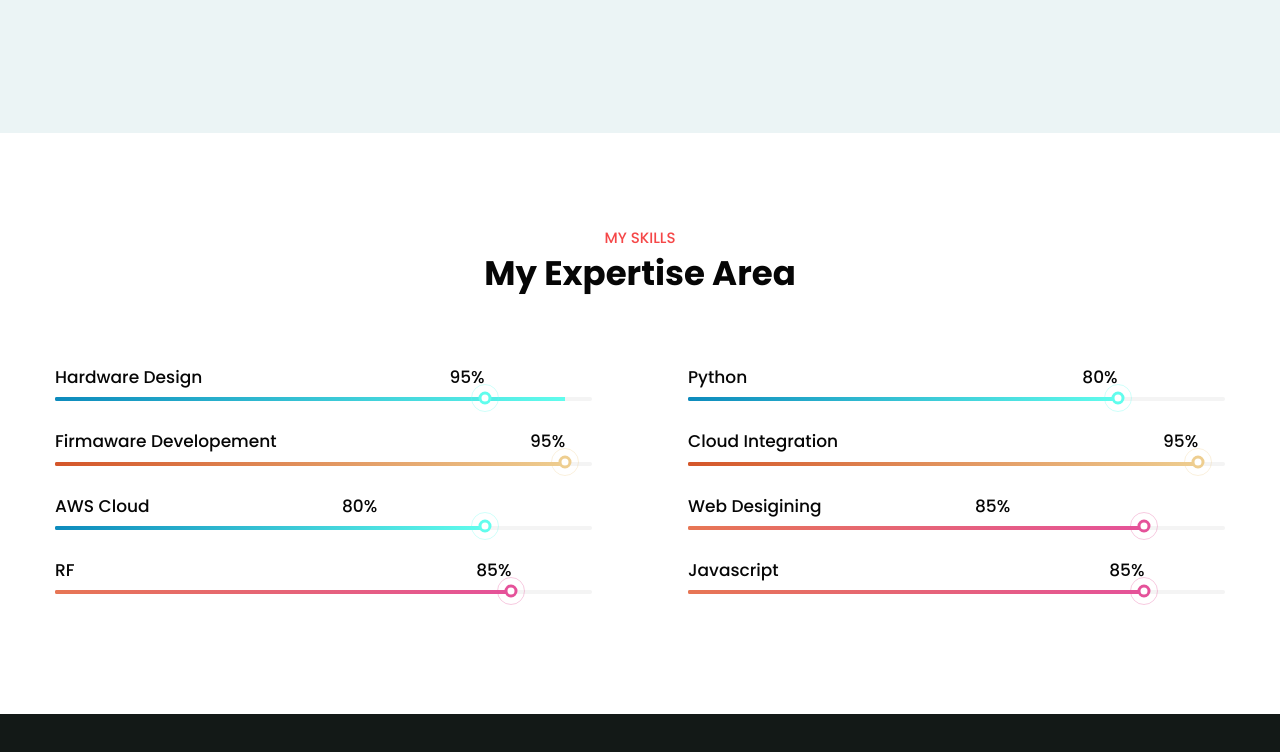
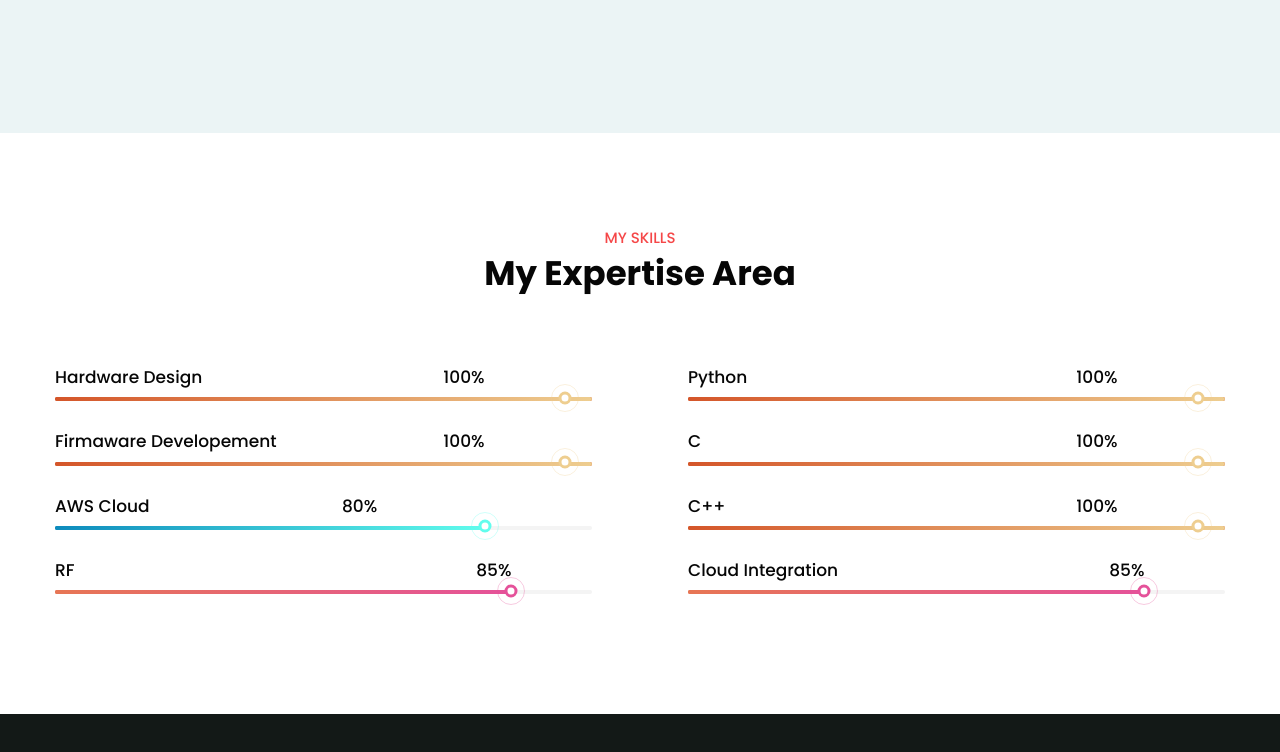
Before and after one commit to sonysunny0007/sonysunny.com, a plain HTML site: page about.html in a window 1280 px wide. Shown: the part 2688-3440 px from the top of the page. Drawn offline with Linux system fonts and the light colour scheme.

Commit message:
Corrected the skill section-slider and progressbar

```diff
--- a/about.html
+++ b/about.html
@@ -238,7 +238,7 @@
                     <div class="timeline">
                         <div class="column">
                             <div class="title">
-                                <h2>Hardware Design Engineer</h2>
+                                <h2>Embedded Systems Engineer</h2>
                             </div>
                             <div class="description">
                                 <p>Atwic Reserach and Develeopment Pvt Ltd, India</p>
@@ -280,19 +280,19 @@
             <div class="row py-lg-4">
                 <div class="col-lg-6 pe-lg-5">
                     <div class="progress-info info1">
-                        <h6 class="progress-tittle">Hardware Design <span class="">95%</span></h6>
+                        <h6 class="progress-tittle">Hardware Design <span class="">100%</span></h6>
                         <div class="progress">
-                            <div class="progress-bar progress-bar-striped gradient-1" role="progressbar"
-                                style="width: 95%" aria-valuenow="95" aria-valuemin="0" aria-valuemax="100">
+                            <div class="progress-bar progress-bar-striped gradient-2" role="progressbar"
+                                style="width: 100%" aria-valuenow="100" aria-valuemin="0" aria-valuemax="100">
                             </div>
                         </div>
                     </div>
-                    <div class="progress-info info2">
-                        <h6 class="progress-tittle">Firmaware Developement <span class="">95%</span>
+                    <div class="progress-info info1">
+                        <h6 class="progress-tittle">Firmaware Developement <span class="">100%</span>
                         </h6>
                         <div class="progress">
                             <div class="progress-bar progress-bar-striped gradient-2" role="progressbar"
-                                style="width: 95%" aria-valuenow="95" aria-valuemin="0" aria-valuemax="100">
+                                style="width: 100%" aria-valuenow="100" aria-valuemin="0" aria-valuemax="100">
                             </div>
                         </div>
                     </div>
@@ -300,7 +300,7 @@
                         <h6 class="progress-tittle">AWS Cloud <span class="">80%</span></h6>
                         <div class="progress">
                             <div class="progress-bar progress-bar-striped gradient-1" role="progressbar"
-                                style="width: 80%" aria-valuenow="90" aria-valuemin="0" aria-valuemax="100">
+                                style="width: 80%" aria-valuenow="80" aria-valuemin="0" aria-valuemax="100">
                             </div>
                         </div>
                     </div>
@@ -308,42 +308,42 @@
                         <h6 class="progress-tittle">RF <span class="">85%</span></h6>
                         <div class="progress">
                             <div class="progress-bar progress-bar-striped gradient-4" role="progressbar"
-                                style="width: 85%" aria-valuenow="95" aria-valuemin="0" aria-valuemax="100">
+                                style="width: 85%" aria-valuenow="85" aria-valuemin="0" aria-valuemax="100">
                             </div>
                         </div>
                     </div>
                 </div>
                 <div class="col-lg-6 ps-lg-5 mt-lg-0 mt-5">
                     <div class="progress-info info1">
-                        <h6 class="progress-tittle">Python <span class="">80%</span></h6>
+                        <h6 class="progress-tittle">Python <span class="">100%</span></h6>
                         <div class="progress">
-                            <div class="progress-bar progress-bar-striped gradient-1" role="progressbar"
-                                style="width: 80%" aria-valuenow="90" aria-valuemin="0" aria-valuemax="100">
+                            <div class="progress-bar progress-bar-striped gradient-2" role="progressbar"
+                                style="width: 100%" aria-valuenow="100" aria-valuemin="0" aria-valuemax="100">
                             </div>
                         </div>
                     </div>
-                    <div class="progress-info info2">
-                        <h6 class="progress-tittle">Cloud Integration <span class="">95%</span>
+                    <div class="progress-info info1">
+                        <h6 class="progress-tittle">C <span class="">100%</span>
                         </h6>
                         <div class="progress">
                             <div class="progress-bar progress-bar-striped gradient-2" role="progressbar"
-                                style="width: 95%" aria-valuenow="95" aria-valuemin="0" aria-valuemax="100">
+                                style="width: 100%" aria-valuenow="100" aria-valuemin="0" aria-valuemax="100">
                             </div>
                         </div>
                     </div>
-                    <div class="progress-info info3">
-                        <h6 class="progress-tittle">Web Desigining <span class="">85%</span></h6>
+                    <div class="progress-info info1">
+                        <h6 class="progress-tittle">C++ <span class="">100%</span></h6>
                         <div class="progress">
-                            <div class="progress-bar progress-bar-striped gradient-4" role="progressbar"
-                                style="width: 85%" aria-valuenow="95" aria-valuemin="0" aria-valuemax="100">
+                            <div class="progress-bar progress-bar-striped gradient-2" role="progressbar"
+                                style="width: 100%" aria-valuenow="100" aria-valuemin="0" aria-valuemax="100">
                             </div>
                         </div>
                     </div>
                     <div class="progress-info info4 mb-0">
-                        <h6 class="progress-tittle">Javascript <span class="">85%</span></h6>
+                        <h6 class="progress-tittle">Cloud Integration <span class="">85%</span></h6>
                         <div class="progress">
                             <div class="progress-bar progress-bar-striped gradient-4" role="progressbar"
-                                style="width: 85%" aria-valuenow="95" aria-valuemin="0" aria-valuemax="100">
+                                style="width: 85%" aria-valuenow="85" aria-valuemin="0" aria-valuemax="100">
                             </div>
                         </div>
                     </div>
```
